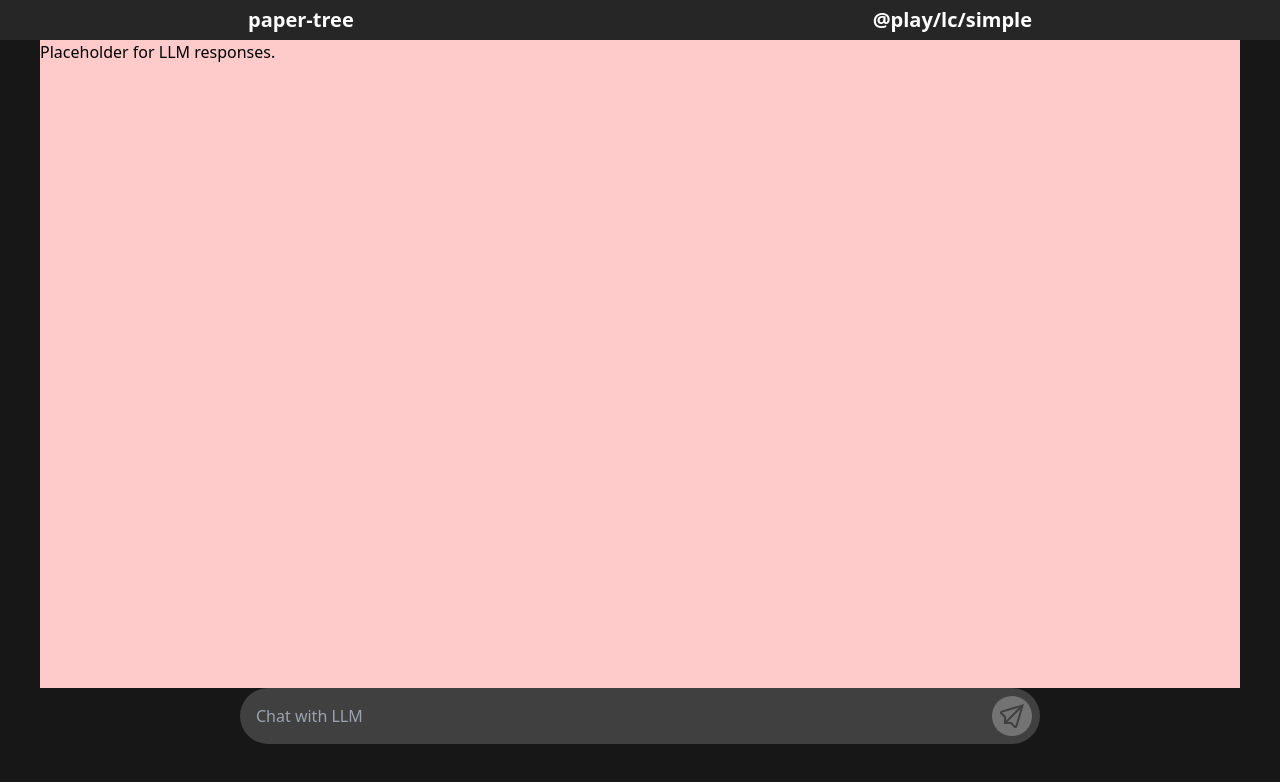
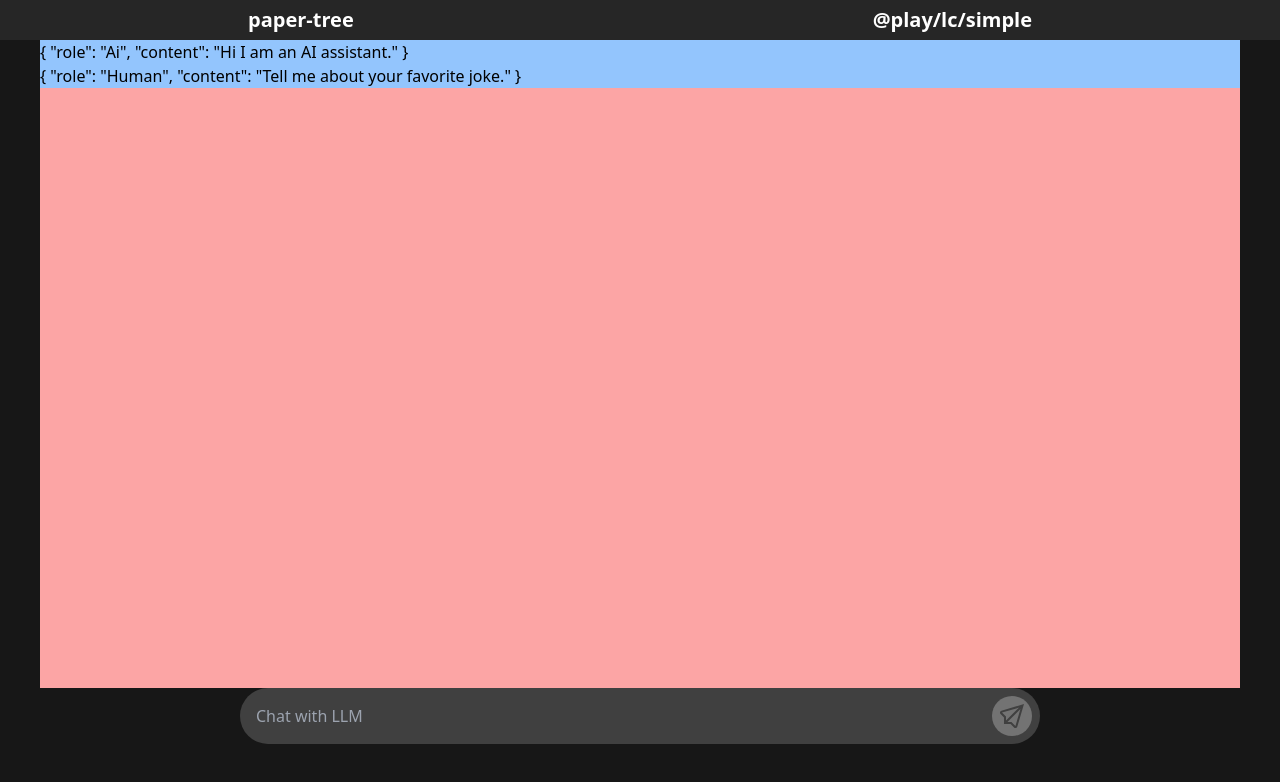
Before and after one commit to aquacat1220/paper-tree, a Vue app: page / in a window 1280 px wide. Shown: the top 782 px of the page. Built offline with nearby package versions, Linux system fonts and the light colour scheme.

Commit message:
feat: Add placeholder LlmHistory.vue

```diff
--- /dev/null
+++ b/src/llm/LlmHistory.vue
@@ -0,0 +1,18 @@
+<script setup lang="ts">
+const props = defineProps<{
+  history: {
+    role: string
+    content: string
+  }[]
+}>()
+
+const history = props.history
+</script>
+
+<template>
+  <div class="flex min-h-16 min-w-[30rem] flex-col overflow-auto bg-red-300">
+    <template v-for="message in history" :key="message.content">
+      <div class="bg-blue-300">{{ message }}</div>
+    </template>
+  </div>
+</template>
--- a/src/llm/LlmSimple.vue
+++ b/src/llm/LlmSimple.vue
@@ -1,17 +1,21 @@
 <script setup lang="ts">
 import { ref } from 'vue'
 import LlmInput from './LlmInput.vue'
+import LlmHistory from './LlmHistory.vue'
 
-const onSent = (input: string) => {
-  placeholder.value += ` New input: ${input}`
+let onSent = (input: string) => {
+  history.value.push({ role: 'Human', content: input })
 }
 
-const placeholder = ref('Placeholder for LLM responses.')
+const history = ref([
+  { role: 'Ai', content: 'Hi I am an AI assistant.' },
+  { role: 'Human', content: 'Tell me about your favorite joke.' }
+])
 </script>
 
 <template>
-  <div class="flex flex-col items-center">
-    <div class="w-full max-w-[75rem] grow bg-red-200">{{ placeholder }}</div>
+  <div class="flex min-h-[15rem] flex-col items-center">
+    <LlmHistory class="w-full max-w-[75rem] grow" :history="history" />
     <LlmInput class="mb-14 max-h-[20rem] w-full max-w-[50rem] flex-none" @sent="onSent" />
   </div>
 </template>
```
